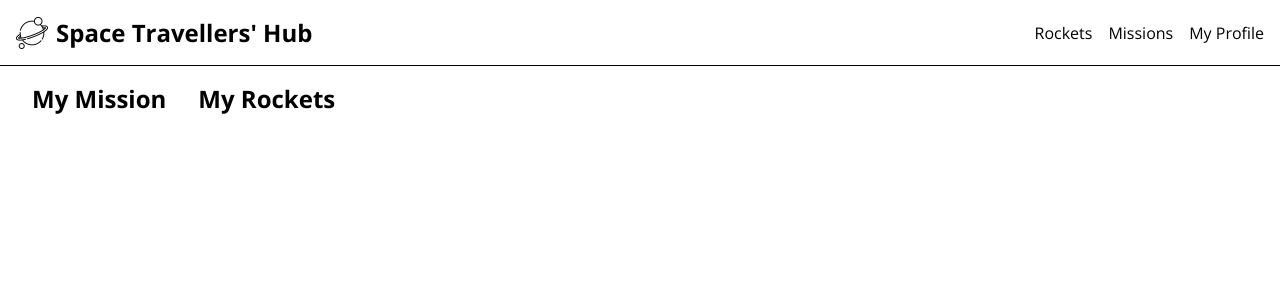
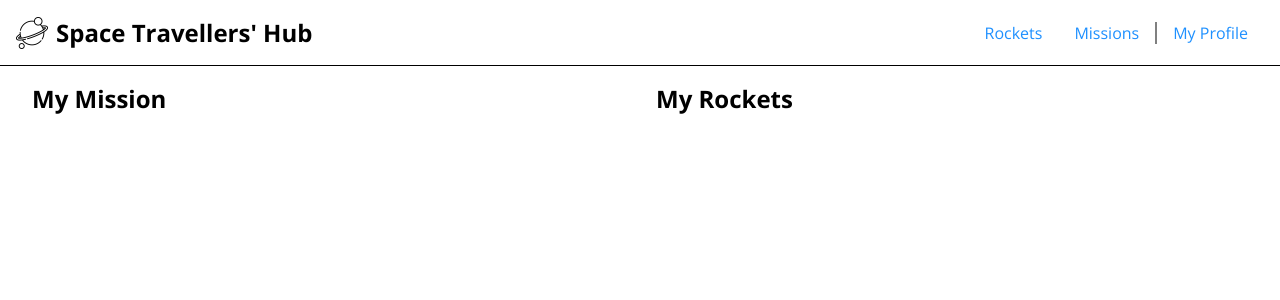
Before and after one commit to MattGomb/space-travellers-hub, a React (Create React App) app: page /my-profile in a window 1280 px wide. Shown: the top 300 px of the page. Built offline with nearby package versions, Linux system fonts and the light colour scheme.

Commit message:
Add styling of navbar

```diff
--- a/src/pages/MyProfilePage.js
+++ b/src/pages/MyProfilePage.js
@@ -38,11 +38,11 @@ const MyProfile = () => {
   return (
     <section className={style.profile}>
       <div className={style.profileContainer}>
-        <div className={style.reservedMissions}>
+        <div className={`${style.reservedMissions} ${style.column}`}>
           <h2>My Mission</h2>
           <JoinedMissionsList />
         </div>
-        <div className={style.reservedRockets}>
+        <div className={`${style.reservedRockets} ${style.column}`}>
           <h2>My Rockets</h2>
           <ReservedRocketsList />
         </div>
--- a/src/styles/Navbar.module.css
+++ b/src/styles/Navbar.module.css
@@ -20,12 +20,32 @@
 .navLinks {
   display: flex;
   align-items: center;
-  gap: 1rem;
   list-style: none;
   text-decoration: none;
+
+}
+
+.navLinks li:nth-child(3) {
+  border-left: 2px solid grey;
 }
 
 .links {
   text-decoration: none;
-  color: black;
+  color: dodgerblue;
+  padding: 0 1rem;
 }
+
+.links:hover {
+  cursor: pointer;
+  font-weight: bold;
+}
+
+.links:focus {
+  cursor: pointer;
+  font-weight: bold;
+  text-decoration: underline;
+}
+
+.links:active {
+  text-decoration: underline;
+}
--- a/src/styles/ProfilePage.module.css
+++ b/src/styles/ProfilePage.module.css
@@ -8,6 +8,7 @@
   display: flex;
   gap: 2rem;
   padding: 1rem 2rem;
+  width: 100%;
 }
 
 .reservedMTable,
@@ -15,9 +16,14 @@
   margin: 1rem 0;
   border: 1px solid #ccc;
   border-collapse: collapse;
+  width: 100%;
 }
 
 .missionSelected {
   padding: 0.5rem;
   border: 1px solid #ccc;
 }
+
+.column {
+  width: 50%;
+}
```
